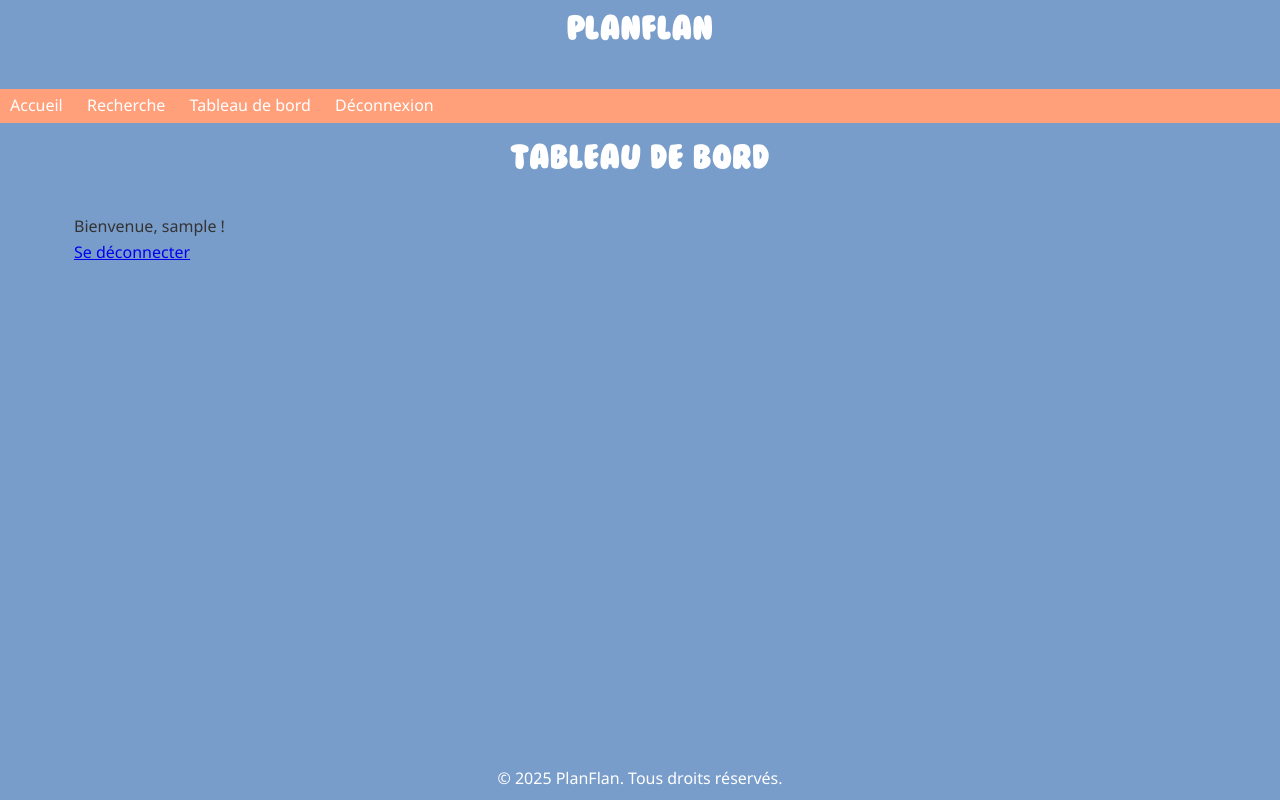
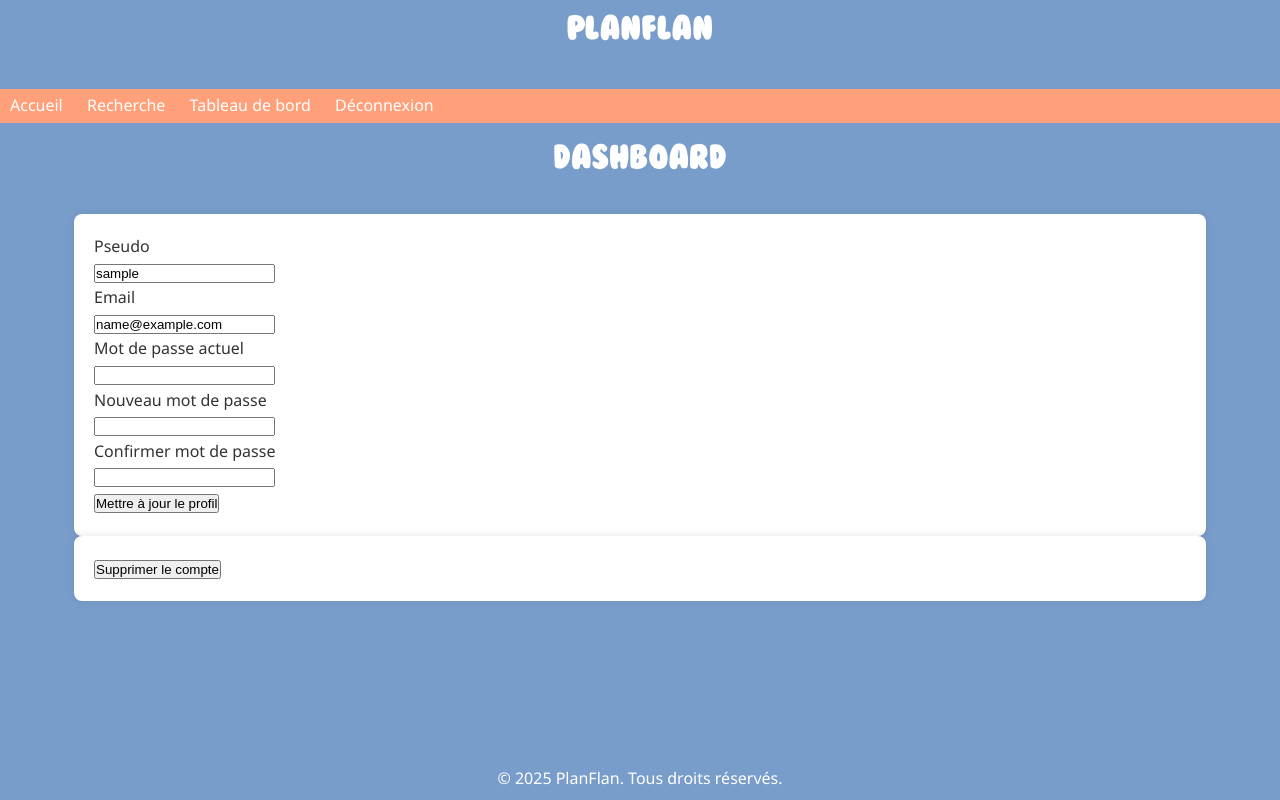
Before and after one commit to WilliamTourte/planflan2, a Flask app: page /dashboard in a window 1280 px wide. Run offline with Flask 3, Linux system fonts and the light colour scheme; the visitor is signed in with stand-in values (Sample User, id 1).

Commit message:
Travail sur dashboard

```diff
--- a/app/forms.py
+++ b/app/forms.py
@@ -1,9 +1,10 @@
-
-
+from flask_login import current_user
 from flask_wtf import FlaskForm
 from wtforms import StringField, PasswordField, SubmitField, BooleanField, SelectField, RadioField, HiddenField, \
     DecimalField
 from wtforms.validators import DataRequired, Length, Email, ValidationError, EqualTo, NumberRange
+
+from app import bcrypt
 from app.models import TypeEtab
 
 from app.models import Utilisateur
@@ -71,3 +72,16 @@ class EvalForm(FlaskForm):
 class ChercheEtabForm(FlaskForm):
     nom = StringField('Nom', validators=[DataRequired(), Length(min=3, max=50)])
     submit = SubmitField('Rechercher')
+
+
+
+class UpdateProfileForm(RegistrationForm):
+    pseudo = StringField('Pseudo', validators=[DataRequired(), Length(min=4, max=50)])
+    current_password = PasswordField('Mot de passe actuel', validators=[DataRequired()])
+    new_password = PasswordField('Nouveau mot de passe', validators=[DataRequired(), EqualTo('confirm_password'), Length(min=6)])
+    confirm_password = PasswordField('Confirmer mot de passe', validators=[DataRequired()])
+    submit = SubmitField('Mettre à jour le profil')
+
+    def validate_current_password(self, current_password):
+        if not bcrypt.check_password_hash(current_user.password, current_password.data):
+            raise ValidationError('Current password is incorrect.')
--- a/app/routes/main.py
+++ b/app/routes/main.py
@@ -1,8 +1,8 @@
 from flask import Blueprint, render_template, redirect, url_for, request, current_app, flash
 from flask_login import login_required, current_user
-from app.forms import EvalForm, NewFlanForm, ChercheEtabForm
+from app.forms import EvalForm, NewFlanForm, ChercheEtabForm, UpdateProfileForm
 from app.models import Etablissement, Flan, Evaluation
-from app import db
+from app import db, bcrypt
 
 main_bp = Blueprint('main', __name__)
 
@@ -17,10 +17,22 @@ def index():
                            etablissements_json=etablissements_json,  # Pour la carte
                            google_maps_api_key=current_app.config['GOOGLE_MAPS_API_KEY'])
 
-@main_bp.route('/dashboard')
+@main_bp.route('/dashboard', methods=['GET', 'POST'])
 @login_required
 def dashboard():
-    return render_template('dashboard.html')
+    form = UpdateProfileForm()
+    if form.validate_on_submit():
+        current_user.pseudo = form.pseudo.data
+        current_user.email = form.email.data
+        if form.password.data:
+            current_user.password = bcrypt.generate_password_hash(form.password.data).decode('utf-8')
+        db.session.commit()
+        flash('Votre profil a été mis à jour!', 'success')
+        return redirect(url_for('dashboard'))
+    elif request.method == 'GET':
+        form.pseudo.data = current_user.pseudo
+        form.email.data = current_user.email
+    return render_template('dashboard.html', title='Tableau de bord', form=form)
 
 @main_bp.route('/rechercher',  methods=['GET', 'POST'])
 def rechercher():
--- a/app/templates/dashboard.html
+++ b/app/templates/dashboard.html
@@ -1,7 +1,49 @@
 {% extends "base.html" %}
 
 {% block content %}
-<h1>Tableau de bord</h1>
-<p>Bienvenue, {{ current_user.pseudo }} !</p>
-<a href="{{ url_for('auth.logout') }}">Se déconnecter</a>
+  <h1>Dashboard</h1>
+  <form method="POST" action="">
+      {{ form.hidden_tag() }}
+      <div>
+          {{ form.pseudo.label }}<br>
+          {{ form.pseudo(size=20) }}<br>
+          {% for error in form.pseudo.errors %}
+          <span style="color: red;">[{{ error }}]</span>
+          {% endfor %}
+      </div>
+      <div>
+          {{ form.email.label }}<br>
+          {{ form.email(size=20) }}<br>
+          {% for error in form.email.errors %}
+          <span style="color: red;">[{{ error }}]</span>
+          {% endfor %}
+      </div>
+      <div>
+          {{ form.current_password.label }}<br>
+          {{ form.current_password(size=20) }}<br>
+          {% for error in form.current_password.errors %}
+          <span style="color: red;">[{{ error }}]</span>
+          {% endfor %}
+      </div>
+      <div>
+          {{ form.new_password.label }}<br>
+          {{ form.new_password(size=20) }}<br>
+          {% for error in form.new_password.errors %}
+          <span style="color: red;">[{{ error }}]</span>
+          {% endfor %}
+      </div>
+      <div>
+          {{ form.confirm_password.label }}<br>
+          {{ form.confirm_password(size=20) }}<br>
+          {% for error in form.confirm_password.errors %}
+          <span style="color: red;">[{{ error }}]</span>
+          {% endfor %}
+      </div>
+      <div>
+          {{ form.submit() }}
+      </div>
+  </form>
+  <form method="POST" action="{{ url_for('auth.supprimer_compte') }}">
+      <button type="submit">Supprimer le compte</button>
+  </form>
 {% endblock %}
```
Also changed, not shown: app/routes/auth.py (+10 -1 lines).
